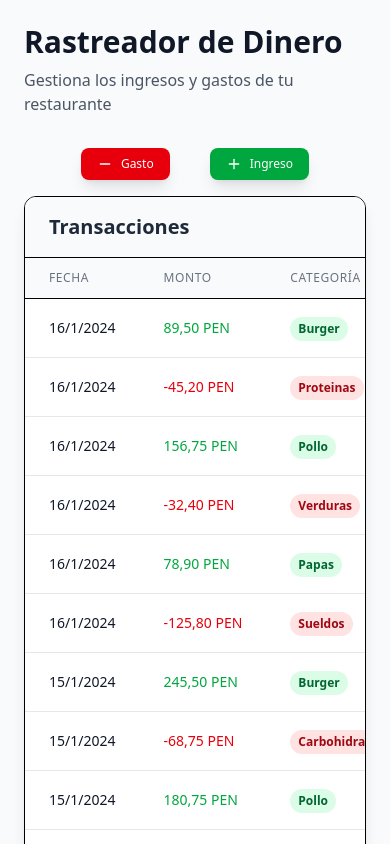
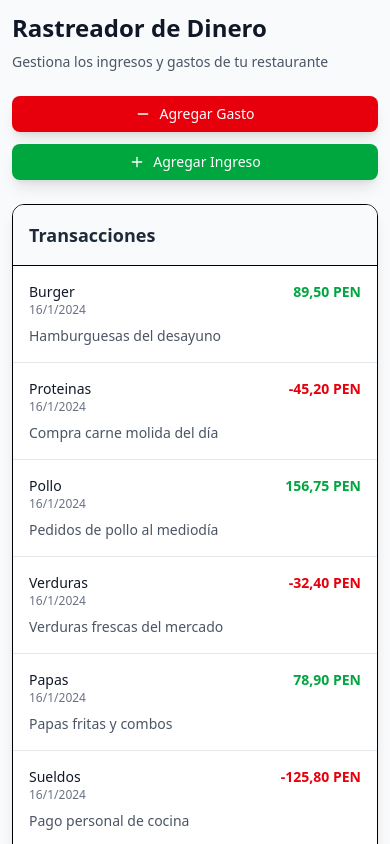
Before and after one commit to podestal/taypa-internal, a React (Vite) app: page / in a window 390 px wide. Shown: the top 844 px of the page. Built offline with nearby package versions, Linux system fonts and the light colour scheme.

Commit message:
responsiver

```diff
--- a/src/components/tracker/TrackerAddExpense.tsx
+++ b/src/components/tracker/TrackerAddExpense.tsx
@@ -23,10 +23,10 @@ const TrackerAddExpense = ({ transactions, setTransactions, setTransactionType,
                 setShowForm(true)
                 setTransactionType('e')
             }}
-            className="bg-red-600 hover:bg-red-700 flex items-center justify-center gap-2 text-white px-4 py-2 rounded-lg font-medium shadow-lg transition-colors text-xs cursor-pointer"
+            className="bg-red-600 hover:bg-red-700 flex items-center justify-center gap-2 text-white px-3 sm:px-4 py-2 sm:py-3 rounded-lg font-medium shadow-lg transition-colors text-sm sm:text-base cursor-pointer w-full"
             >
-            <Minus size={16} />
-            <span className="text-xs">Gasto</span>
+            <Minus size={16} className="sm:w-5 sm:h-5" />
+            <span className="text-sm sm:text-base">Agregar Gasto</span>
     </motion.button>
     {showForm && (
         <TrackerTransactionForm setTransactionType={setTransactionType} transactions={transactions} setTransactions={setTransactions} showForm={showForm} setShowForm={setShowForm} categories={categories} transactionType='e' />
--- a/src/components/tracker/TrackerAddIncome.tsx
+++ b/src/components/tracker/TrackerAddIncome.tsx
@@ -25,10 +25,10 @@ const TrackerAddIncome = ({ transactions, setTransactions, setTransactionType, s
             setShowForm(true)
             setTransactionType('i')
         }}
-        className="bg-green-600 hover:bg-green-700 flex items-center justify-center gap-2 text-white px-4 py-2 rounded-lg font-medium shadow-lg transition-colors text-xs cursor-pointer"
+        className="bg-green-600 hover:bg-green-700 flex items-center justify-center gap-2 text-white px-3 sm:px-4 py-2 sm:py-3 rounded-lg font-medium shadow-lg transition-colors text-sm sm:text-base cursor-pointer w-full"
     >
-        <Plus size={16} />
-            <span className="text-xs">Ingreso</span>
+        <Plus size={16} className="sm:w-5 sm:h-5" />
+            <span className="text-sm sm:text-base">Agregar Ingreso</span>
         </motion.button>
     {showForm && (
         <TrackerTransactionForm categories={categories} transactionType='i' setTransactionType={setTransactionType} transactions={transactions} setTransactions={setTransactions} showForm={showForm} setShowForm={setShowForm} />
--- a/src/components/tracker/TrackerMain.tsx
+++ b/src/components/tracker/TrackerMain.tsx
@@ -291,23 +291,24 @@ const TrackerMain = () => {
 
 
   return (
-    <div className="min-h-screen bg-gray-50 p-6">
-      <div className="max-w-6xl mx-auto">
+    <div className="min-h-screen bg-gray-50 p-3 sm:p-4 md:p-6">
+      <div className="max-w-7xl mx-auto">
         {/* Header */}
         <motion.div
           initial={{ opacity: 0, y: -20 }}
           animate={{ opacity: 1, y: 0 }}
-          className="mb-8"
+          className="mb-6 sm:mb-8"
         >
-          <h1 className="text-3xl font-bold text-gray-900 mb-2">Rastreador de Dinero</h1>
-          <p className="text-gray-600">Gestiona los ingresos y gastos de tu restaurante</p>
+          <h1 className="text-2xl sm:text-3xl lg:text-4xl font-bold text-gray-900 mb-2">Rastreador de Dinero</h1>
+          <p className="text-sm sm:text-base text-gray-600">Gestiona los ingresos y gastos de tu restaurante</p>
         </motion.div>
 
-        {/* Add Transaction Button */}
-        <TrackerTransactions categories={categories} transactions={transactions} setTransactions={setTransactions} />
+        {/* Add Transaction Buttons */}
+        <div className="mb-6 sm:mb-8">
+          <TrackerTransactions categories={categories} transactions={transactions} setTransactions={setTransactions} />
+        </div>
 
-        {/* Form */}
-
+        {/* Table */}
         <TrackerTable transactions={transactions} categories={categories} />
       </div>
     </div>
--- a/src/components/tracker/TrackerTable.tsx
+++ b/src/components/tracker/TrackerTable.tsx
@@ -27,24 +27,53 @@ const TrackerTable = ({ transactions, categories }: Props) => {
       transition={{ delay: 0.2 }}
       className="bg-white rounded-xl shadow-lg overflow-hidden border"
     >
-    <div className="px-6 py-4 border-b bg-gray-50">
-      <h2 className="text-xl font-semibold text-gray-800">Transacciones</h2>
+      <div className="px-4 sm:px-6 py-4 border-b bg-gray-50">
+        <h2 className="text-lg sm:text-xl font-semibold text-gray-800">Transacciones</h2>
       </div>
 
-    <div className="overflow-x-auto">
+      {/* Mobile Card View */}
+      <div className="block sm:hidden">
+        {transactions.map((transaction, index) => (
+          <motion.div
+            key={transaction.id}
+            initial={{ opacity: 0, y: 20 }}
+            animate={{ opacity: 1, y: 0 }}
+            transition={{ delay: index * 0.05 }}
+            className="p-4 border-b border-gray-200 last:border-b-0"
+          >
+            <div className="flex justify-between items-start mb-2">
+              <div className="flex-1">
+                <p className="text-sm font-medium text-gray-900">
+                  {categories.find(cat => cat.id === transaction.categoria)?.name}
+                </p>
+                <p className="text-xs text-gray-500">{formatDate(transaction.fecha)}</p>
+              </div>
+              <span className={`text-sm font-bold ${
+                transaction.monto >= 0 ? 'text-green-600' : 'text-red-600'
+              }`}>
+                {formatCurrency(transaction.monto)}
+              </span>
+            </div>
+            <p className="text-sm text-gray-600 line-clamp-2">{transaction.observaciones}</p>
+          </motion.div>
+        ))}
+      </div>
+
+      {/* Desktop Table View */}
+      <div className="hidden sm:block overflow-x-auto">
         <table className="w-full">
           <thead className="bg-gray-50 border-b">
             <tr>
-            <th className="px-6 py-3 text-left text-xs font-medium text-gray-500 uppercase tracking-wider">
+              <th className="px-4 lg:px-6 py-3 text-left text-xs font-medium text-gray-500 uppercase tracking-wider">
                 Fecha
               </th>
-            <th className="px-6 py-3 text-left text-xs font-medium text-gray-500 uppercase tracking-wider">
+              <th className="px-4 lg:px-6 py-3 text-left text-xs font-medium text-gray-500 uppercase tracking-wider">
                 Monto
               </th>
-            <th className="px-6 py-3 text-left text-xs font-medium text-gray-500 uppercase tracking-wider">
+              <th className="px-4 lg:px-6 py-3 text-left text-xs font-medium text-gray-500 uppercase tracking-wider">
                 Categoría
               </th>
-            <th className="px-6 py-3 text-left text-xs font-medium text-gray-500 uppercase tracking-wider">
+              <th className="px-4 lg:px-6 py-3 text-left text-xs font-medium text-gray-500 uppercase tracking-wider">
                 Observaciones
               </th>
             </tr>
@@ -55,18 +84,18 @@ const TrackerTable = ({ transactions, categories }: Props) => {
                 key={transaction.id}
                 initial={{ opacity: 0, x: -20 }}
                 animate={{ opacity: 1, x: 0 }}
-              transition={{ delay: index * 0.1 }}
+                transition={{ delay: index * 0.05 }}
                 className="hover:bg-gray-50 transition-colors"
               >
-              <td className="px-6 py-4 whitespace-nowrap text-sm text-gray-900">
+                <td className="px-4 lg:px-6 py-4 whitespace-nowrap text-sm text-gray-900">
                   {formatDate(transaction.fecha)}
                 </td>
-              <td className={`px-6 py-4 whitespace-nowrap text-sm font-medium ${
+                <td className={`px-4 lg:px-6 py-4 whitespace-nowrap text-sm font-medium ${
                   transaction.monto >= 0 ? 'text-green-600' : 'text-red-600'
                 }`}>
                   {formatCurrency(transaction.monto)}
                 </td>
-              <td className="px-6 py-4 whitespace-nowrap">
+                <td className="px-4 lg:px-6 py-4 whitespace-nowrap">
                   <span className={`inline-flex px-2 py-1 text-xs font-semibold rounded-full ${
                     categories.find(cat => cat.id === transaction.categoria)?.type === 'income'
                       ? 'bg-green-100 text-green-800'
@@ -75,7 +104,7 @@ const TrackerTable = ({ transactions, categories }: Props) => {
                     {categories.find(cat => cat.id === transaction.categoria)?.name}
                   </span>
                 </td>
-              <td className="px-6 py-4 text-sm text-gray-900 max-w-xs truncate">
+                <td className="px-4 lg:px-6 py-4 text-sm text-gray-900 max-w-xs lg:max-w-sm truncate">
                   {transaction.observaciones}
                 </td>
               </motion.tr>
@@ -89,7 +118,7 @@ const TrackerTable = ({ transactions, categories }: Props) => {
           <div className="text-gray-400 mb-2">
             <DollarSign size={48} className="mx-auto" />
           </div>
-        <p className="text-gray-500">No hay transacciones registradas</p>
+          <p className="text-gray-500 text-sm sm:text-base">No hay transacciones registradas</p>
         </div>
       )}
     </motion.div>
--- a/src/components/tracker/TrackerTransactions.tsx
+++ b/src/components/tracker/TrackerTransactions.tsx
@@ -19,18 +19,50 @@ const TrackerTransactions = ({ transactions, setTransactions, categories }: Prop
       initial={{ opacity: 0, y: 20 }}
       animate={{ opacity: 1, y: 0 }}
       transition={{ delay: 0.2 }}
-    className="my-4 w-full flex justify-center">
-
+      className="w-full flex justify-center"
+    >
       {transactionType === 'e' && (
-            <TrackerAddExpense categories={categories} transactions={transactions} setTransactions={setTransactions} setTransactionType={setTransactionType} showForm={showForm} setShowForm={setShowForm} />
+        <div className="w-full max-w-sm sm:max-w-md">
+          <TrackerAddExpense
+            categories={categories}
+            transactions={transactions}
+            setTransactions={setTransactions}
+            setTransactionType={setTransactionType}
+            showForm={showForm}
+            setShowForm={setShowForm}
+          />
+        </div>
       )}
       {transactionType === 'i' && (
-            <TrackerAddIncome categories={categories} transactions={transactions} setTransactions={setTransactions} setTransactionType={setTransactionType} showForm={showForm} setShowForm={setShowForm} />
+        <div className="w-full max-w-sm sm:max-w-md">
+          <TrackerAddIncome
+            categories={categories}
+            transactions={transactions}
+            setTransactions={setTransactions}
+            setTransactionType={setTransactionType}
+            showForm={showForm}
+            setShowForm={setShowForm}
+          />
+        </div>
       )}
       {transactionType === 'n' && (
-            <div className="flex gap-10">
-                <TrackerAddExpense categories={categories} transactions={transactions} setTransactions={setTransactions} setTransactionType={setTransactionType} showForm={showForm} setShowForm={setShowForm} />
-                <TrackerAddIncome categories={categories} transactions={transactions} setTransactions={setTransactions} setTransactionType={setTransactionType} showForm={showForm} setShowForm={setShowForm} />
+        <div className="flex flex-col sm:flex-row gap-3 sm:gap-6 lg:gap-10 w-full max-w-2xl">
+          <TrackerAddExpense
+            categories={categories}
+            transactions={transactions}
+            setTransactions={setTransactions}
+            setTransactionType={setTransactionType}
+            showForm={showForm}
+            setShowForm={setShowForm}
+          />
+          <TrackerAddIncome
+            categories={categories}
+            transactions={transactions}
+            setTransactions={setTransactions}
+            setTransactionType={setTransactionType}
+            showForm={showForm}
+            setShowForm={setShowForm}
+          />
         </div>
       )}
     </motion.div>
--- a/src/index.css
+++ b/src/index.css
@@ -1 +1,9 @@
 @import "tailwindcss";
+
+/* Line clamp utility for mobile cards */
+.line-clamp-2 {
+  display: -webkit-box;
+  -webkit-line-clamp: 2;
+  -webkit-box-orient: vertical;
+  overflow: hidden;
+}
```
Also changed, not shown: src/components/tracker/TrackerTransactionForm.tsx (+12 -12 lines). Lines whose indentation alone changed are shown as unchanged.
